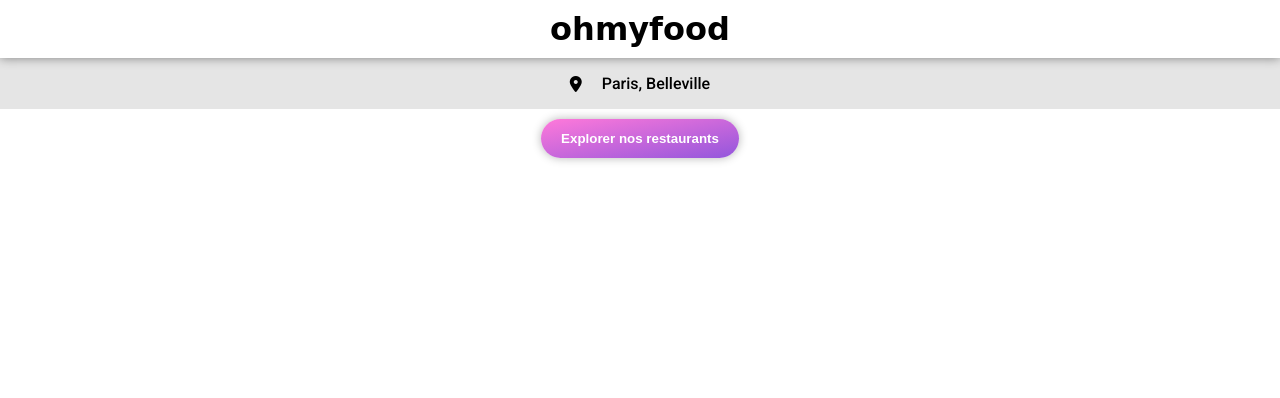
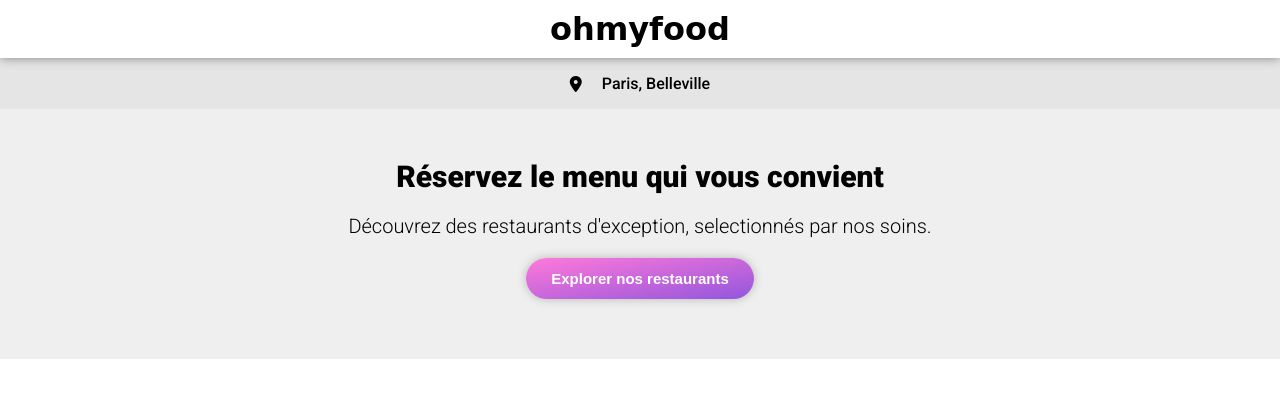
Before and after one commit to valclmb/oh-my-food, a website: page index.html in a window 1280 px wide. Drawn offline with Linux system fonts and the light colour scheme; a web font is replaced by a local one.

Commit message:
Description html css

```diff
--- a/index.html
+++ b/index.html
@@ -2,7 +2,7 @@
 <html lang="fr">
 <head>
     <meta charset="UTF-8">
-    <title>Title</title>
+    <title>OhMyFood</title>
     <link rel="preconnect" href="https://fonts.googleapis.com">
     <link rel="preconnect" href="https://fonts.gstatic.com" crossorigin>
     <link href="https://fonts.googleapis.com/css2?family=Roboto:wght@300;500;900&family=Shrikhand&display=swap"
@@ -15,6 +15,11 @@
         <h1>ohmyfood</h1>
     </header>
     <div class="location"><i class="fa-solid fa-location-dot"></i> <p>Paris, Belleville </p></div>
-    <button class="btn">Explorer nos restaurants</button>
+    <section class="description">
+        <h2>Réservez le menu qui vous convient</h2>
+        <p>Découvrez des restaurants d'exception, selectionnés par nos soins.</p>
+        <button class="btn">Explorer nos restaurants</button>
+    </section>
+
 </body>
 </html>
--- a/sass/components/_buttons.scss
+++ b/sass/components/_buttons.scss
@@ -5,7 +5,8 @@
   font-weight: 600;
   border: none;
   border-radius: 25px;
-  padding: 12px 20px;
+  padding: 12px 25px;
   margin: 10px auto;
+  font-size: 15px;
   box-shadow: $box-shad-content;
 }
--- a/sass/main.scss
+++ b/sass/main.scss
@@ -15,3 +15,16 @@ body {
     margin-left: 20px;
   }
 }
+.description {
+  background-color: #efefef;
+  padding: 50px;
+  text-align: center;
+  h2{
+    margin: 0;
+    font-size: 30px;
+  }
+  p{
+    font-weight: 300;
+    font-size: 20px;
+  }
+}
```
Also changed, not shown: css/style.css, 1 other file.
